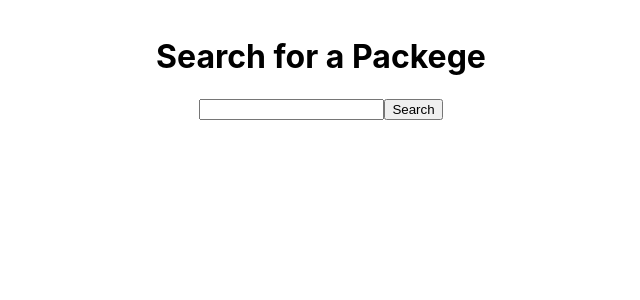
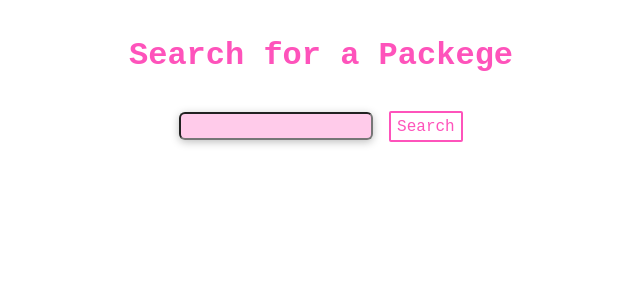
Before and after one commit to amabelleS/redux-ts, a React (Create React App) app: page / in a window 1280 px wide. Shown: the top 300 px of the page, without its empty margins (319-959 px from the left). Built offline with nearby package versions, Linux system fonts and the light colour scheme.

Commit message:
some styles

```diff
--- a/public/index.html
+++ b/public/index.html
@@ -14,6 +14,13 @@
       manifest.json provides metadata used when your web app is installed on a
       user's mobile device or desktop. See https://developers.google.com/web/fundamentals/web-app-manifest/
     -->
+
+    <link rel="preconnect" href="https://fonts.gstatic.com" />
+    <link
+      href="https://fonts.googleapis.com/css2?family=Roboto+Mono:wght@100;400&display=swap"
+      rel="stylesheet"
+    />
+
     <link rel="manifest" href="%PUBLIC_URL%/manifest.json" />
     <!--
       Notice the use of %PUBLIC_URL% in the tags above.
--- a/src/components/RepositoriesList.css
+++ b/src/components/RepositoriesList.css
@@ -4,3 +4,48 @@
   flex-direction: column;
   align-items: center;
 }
+
+.main h1 {
+  color: #fe53bb;
+}
+
+.search-input {
+  /* position: relative; */
+  list-style: none;
+  padding: 0.3rem 0.4rem;
+  margin: 1rem 1rem;
+  /* width: 90%; */
+  /* max-width: 40rem; */
+  /* border: 2px solid #fe53bb; */
+  box-shadow: 0 2px 8px rgba(0, 0, 0, 0.26);
+  border-radius: 6px;
+  background: rgba(254, 83, 187, 0.3);
+}
+
+.button {
+  font: inherit;
+  text-transform: capitalize;
+  padding: 0.3rem 0.4rem;
+  border: 2px solid #fe53bb;
+  /* border: 2px solid #01ffff; */
+  border-radius: 2px;
+  background: transparent;
+  color: #fe53bb;
+  cursor: pointer;
+  margin-right: 1rem;
+  text-decoration: none;
+  text-align: center;
+  display: inline-block;
+}
+
+.button:focus {
+  outline: none;
+}
+
+.button:hover,
+.button:active {
+  /* background: #01ffff; */
+  color: #9d72ff;
+  font-weight: bold;
+  border-color: #9d72ff;
+}
--- a/src/components/RepositoriesList.tsx
+++ b/src/components/RepositoriesList.tsx
@@ -23,8 +23,8 @@ const RepositoriesList: React.FC = () => {
     }
 return <div className="list">
     <form onSubmit={onSubmit}>
-        <input value={term} onChange={e => setTerm(e.target.value)}/>
-        <button>Search</button>
+        <input className="search-input" value={term} onChange={e => setTerm(e.target.value)}/>
+        <button className="button">Search</button>
     </form>
     <div className="list-items">
     {error && <h3>{error}</h3>}
--- a/src/index.css
+++ b/src/index.css
@@ -1,8 +1,10 @@
 body {
   margin: 0;
-  font-family: -apple-system, BlinkMacSystemFont, 'Segoe UI', 'Roboto', 'Oxygen',
+  /* font-family: -apple-system, BlinkMacSystemFont, 'Segoe UI', 'Roboto', 'Oxygen',
     'Ubuntu', 'Cantarell', 'Fira Sans', 'Droid Sans', 'Helvetica Neue',
-    sans-serif;
+    sans-serif; */
+  font-family: 'Syne Mono', monospace;
+
   -webkit-font-smoothing: antialiased;
   -moz-osx-font-smoothing: grayscale;
 }
```
